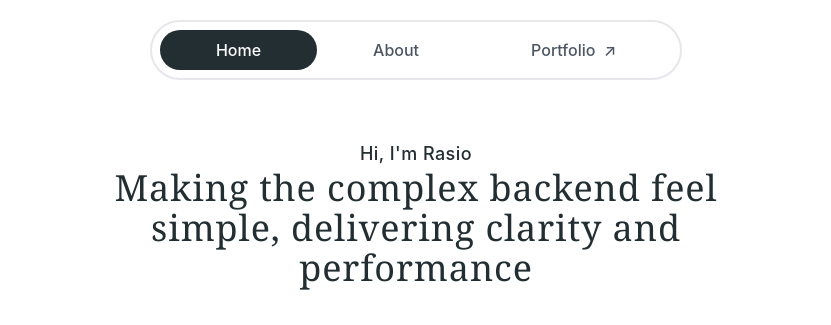
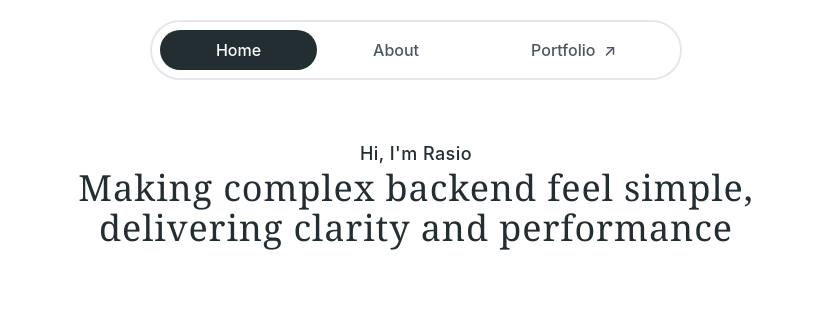
Before and after one commit to rasatmaja/rasio.dev, an Astro site: page / in a window 1280 px wide. Shown: the top 325 px of the page, without its empty margins (224-1055 px from the left). Built offline with nearby package versions, Linux system fonts and the light colour scheme; Astro itself is replaced by a stand-in of ours.

Commit message:
chore: update headline text for clarity and conciseness
The headline text was modified to remove the word "the" for improved readability and conciseness, ensuring the message is more impactful and streamlined.

```diff
--- a/src/pages/index.astro
+++ b/src/pages/index.astro
@@ -11,7 +11,7 @@ import Project from '../components/Project.astro';
 		<section class="h-2/3 my-20 flex flex-col text-center">
 			<div>
 				<h2 class="text-lg font-medium tracking-wide">Hi, I'm Rasio</h2>
-				<h1 class="text-3xl md:text-4xl md:px-10 font-serif tracking-wide">Making the complex backend feel simple, delivering clarity and performance</h1>
+				<h1 class="text-3xl md:text-4xl md:px-10 font-serif tracking-wide">Making complex backend feel simple, delivering clarity and performance</h1>
 			</div>
 		</section>
 		<Project />
```
